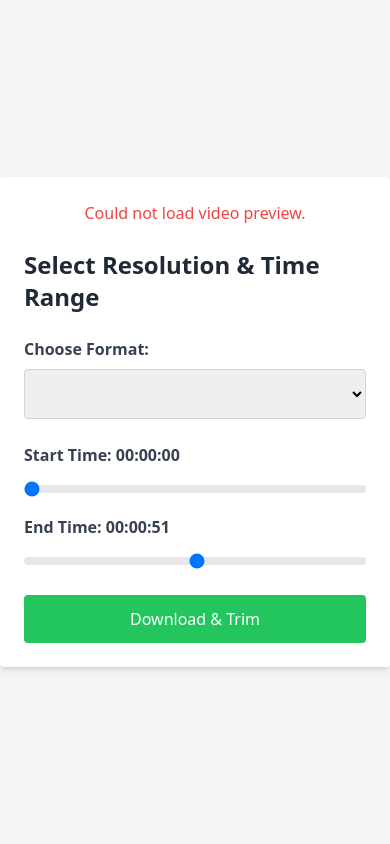
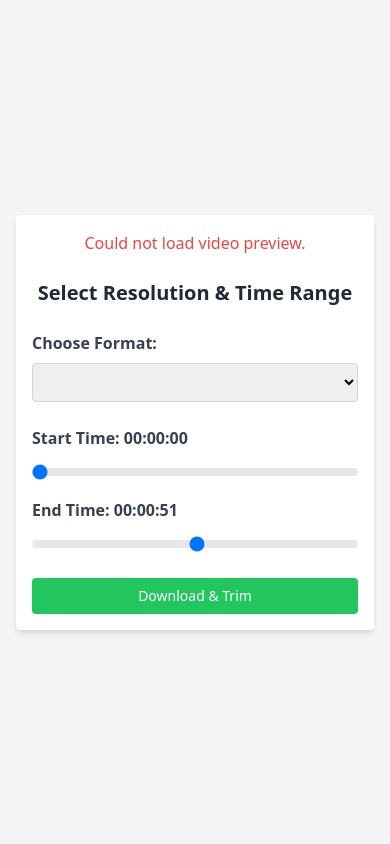
Before and after one commit to AhmedNagyAli/flask_yt_video_trimmer, a Flask app: template templates/download.html in a window 390 px wide. Run offline with Flask 3, Linux system fonts and the light colour scheme; the template is opened without the code that fills it, so the values that code supplies are empty; some libraries are stand-ins or nearby versions.

Commit message:
fix non responsive pages

```diff
--- a/templates/download.html
+++ b/templates/download.html
@@ -17,27 +17,27 @@
     }
   </style>
 </head>
-<body class="bg-gray-100 flex justify-center items-center min-h-screen relative">
+<body class="bg-gray-100 flex justify-center items-center min-h-screen px-4 sm:px-6 lg:px-8 relative">
 
   <!-- Modal -->
-  <div id="loadingModal" class="fixed inset-0 bg-black bg-opacity-70 flex items-center justify-center hidden z-50">
-    <div class="bg-white px-10 py-8 rounded-2xl flex flex-col items-center space-y-6 shadow-2xl">
-      <svg class="w-16 h-16 text-green-600 animate-spin" xmlns="http://www.w3.org/2000/svg" fill="none" viewBox="0 0 24 24">
+  <div id="loadingModal" class="fixed inset-0 bg-black bg-opacity-70 flex items-center justify-center hidden z-50 px-4">
+    <div class="bg-white px-6 py-6 sm:px-10 sm:py-8 rounded-2xl flex flex-col items-center space-y-6 shadow-2xl w-full max-w-md">
+      <svg class="w-12 h-12 sm:w-16 sm:h-16 text-green-600 animate-spin" xmlns="http://www.w3.org/2000/svg" fill="none" viewBox="0 0 24 24">
         <circle class="opacity-25" cx="12" cy="12" r="10" stroke="currentColor" stroke-width="4"></circle>
         <path class="opacity-75" fill="currentColor"
               d="M4 12a8 8 0 018-8V0C5.37 0 0 5.37 0 12h4zm2 5.29A7.96 7.96 0 014 12H0c0 3.04 1.13 5.82 3 7.94l3-2.65z"></path>
       </svg>
-      <p id="typewriterText" class="text-lg font-medium text-gray-800 typewriter w-full text-center h-8"></p>
+      <p id="typewriterText" class="text-sm sm:text-lg font-medium text-gray-800 typewriter w-full text-center h-8"></p>
     </div>
   </div>
 
   <!-- Main Content -->
-  <div class="bg-white p-6 rounded shadow-md w-full max-w-2xl z-10">
+  <div class="bg-white p-4 sm:p-6 rounded shadow-md w-full max-w-3xl z-10">
 
     <!-- Video Preview -->
     <div class="mb-6">
       {% if preview_url %}
-        <video id="previewVideo" controls class="w-full h-[400px] rounded-lg shadow">
+        <video id="previewVideo" controls class="w-full h-48 sm:h-64 md:h-80 lg:h-[400px] rounded-lg shadow">
           <source src="{{ preview_url }}" type="video/mp4">
           Your browser does not support the video tag.
         </video>
@@ -47,7 +47,7 @@
     </div>
 
     <!-- Title -->
-    <h1 class="text-2xl font-bold mb-6 text-gray-800">Select Resolution & Time Range</h1>
+    <h1 class="text-xl sm:text-2xl font-bold mb-6 text-gray-800 text-center sm:text-left">Select Resolution & Time Range</h1>
 
     <!-- Form -->
     <form method="POST" action="/download" id="downloadForm" class="space-y-6">
@@ -56,7 +56,7 @@
       <!-- Format Selector -->
       <div>
         <label class="block mb-2 font-semibold text-gray-700">Choose Format:</label>
-        <select name="format_id" class="w-full p-3 border border-gray-300 rounded" required>
+        <select name="format_id" class="w-full p-2 sm:p-3 border border-gray-300 rounded text-sm sm:text-base" required>
           {% for format in formats %}
             <option value="{{ format.id }}">{{ format.id }} - {{ format.resolution }}</option>
           {% endfor %}
@@ -82,7 +82,7 @@
 
       <!-- Submit Button -->
       <button type="submit" id="submitBtn"
-              class="w-full bg-green-500 text-white p-3 rounded hover:bg-green-600 flex justify-center items-center space-x-2">
+              class="w-full bg-green-500 text-white py-2 sm:py-3 px-4 rounded hover:bg-green-600 flex justify-center items-center space-x-2 text-sm sm:text-base">
         <span id="btnText">Download & Trim</span>
         <svg id="spinner" class="animate-spin h-5 w-5 text-white hidden" xmlns="http://www.w3.org/2000/svg" fill="none" viewBox="0 0 24 24">
           <circle class="opacity-25" cx="12" cy="12" r="10" stroke="currentColor" stroke-width="4"></circle>
```
Also changed, not shown: templates/index.html (+35 -16 lines), templates/result.html (+4 -4 lines).
